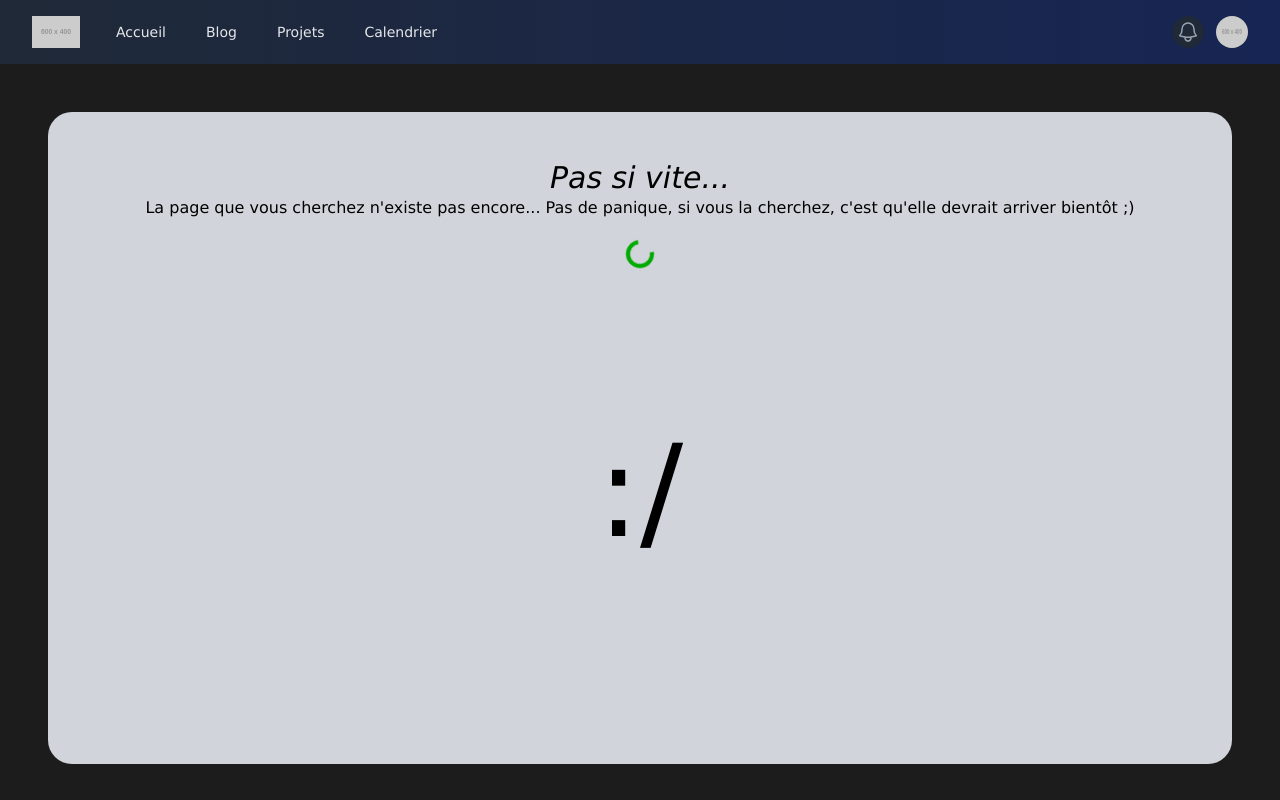
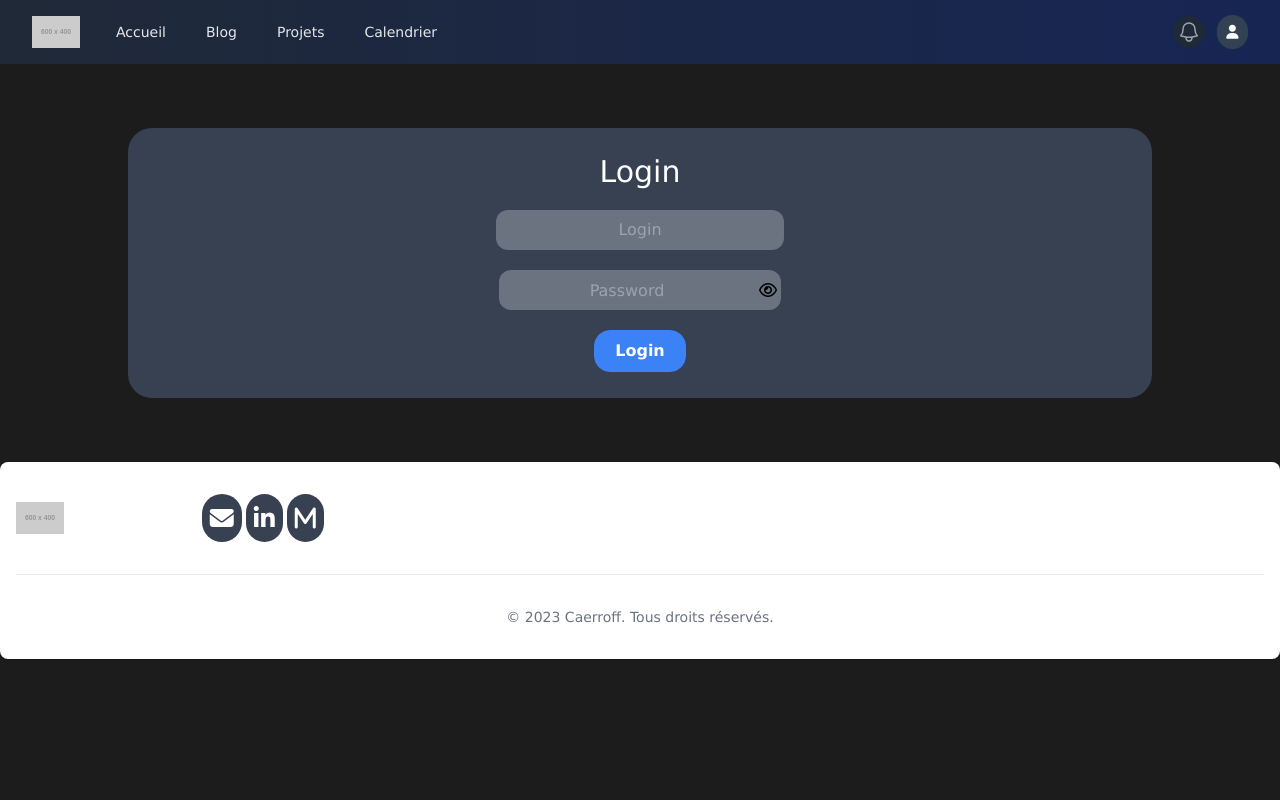
Before and after one commit to caerroff/site-perso, a React (Vite) app in the folder frontend/: page /login in a window 1280 px wide. Shown: the top 800 px of the page. Built offline with nearby package versions, Linux system fonts and the light colour scheme.

Commit message:
feat(admin) added login page

```diff
--- a/frontend/src/components/Header/header.tsx
+++ b/frontend/src/components/Header/header.tsx
@@ -55,8 +55,8 @@ function Header() {
 
                         <div className="relative ml-3">
                             <div>
-                                <button className="relative flex rounded-full bg-gray-800 text-sm focus:outline-none focus:ring-2 focus:ring-purple-500" id="user-menu-button" aria-expanded="false" aria-haspopup="true">
-                                    <img className="h-8 w-8 rounded-full" src="https://placehold.co/600x400" alt="" />
+                                <button className="relative flex rounded-full bg-gray-800 text-sm active:outline active:outline-white active:outline-2" id="user-menu-button" aria-expanded="false" aria-haspopup="true">
+                                    <Link to='/login' title='Login'><i className='fa fa-user bg-slate-700 p-[0.6rem] rounded-full text-white'></i></Link>
                                 </button>
                             </div>
                         </div>
--- a/frontend/src/main.tsx
+++ b/frontend/src/main.tsx
@@ -5,6 +5,7 @@ import Error from './pages/Error/Error.tsx'
 import Blog from './pages/Blog/Blog.tsx'
 import BlogNew from './pages/Blog/BlogNew.tsx'
 import Calendar from './pages/Calendar/Calendar.tsx'
+import Login from './pages/Login/index.tsx'
 import './index.css'
 import Header from './components/Header/header.tsx'
 import { BrowserRouter as Router, Routes, Route } from 'react-router-dom'
@@ -21,6 +22,7 @@ ReactDOM.createRoot(document.getElementById('root')!).render(
         <Route path='/blog/new' element={<BlogNew />} />
         <Route path='/projects' element={<Projects />} />
         <Route path='/calendar' element={<Calendar />} />
+        <Route path='/login' element={<Login />} />
         <Route path='*' element={<Error />} />
       </Routes>
       <Footer />
--- /dev/null
+++ b/frontend/src/pages/Login/index.tsx
@@ -0,0 +1,41 @@
+function Login() {
+    function login() {
+        console.log('attempt login')
+        const login = document.getElementById('login') as HTMLInputElement
+        const password = document.getElementById('password') as HTMLInputElement
+        if (login.value === 'admin' && password.value === 'admin') {
+            localStorage.setItem('token', 'admin')
+            window.location.href = '/'
+        }
+    }
+
+    function showPassword() {
+        const password = document.getElementById('password') as HTMLInputElement
+        const eye = document.getElementById('eye') as HTMLInputElement
+        if (password.type === 'password') {
+            password.type = 'text'
+            eye.classList.remove('fa-eye')
+            eye.classList.add('fa-eye-slash')
+        } else {
+            password.type = 'password'
+            eye.classList.remove('fa-eye-slash')
+            eye.classList.add('fa-eye')
+        }
+    }
+
+    return (
+        <>
+            <div className="mx-5 space-y-5 md:mx-[10%] my-[5%] p-[2%] bg-gray-700 text-center rounded-xl md:rounded-3xl text-white">
+                <h1 className='text-xl md:text-3xl'>Login</h1>
+                <div className='flex flex-col items-center space-y-5'>
+                    <input className='bg-gray-500 h-10 w-72 text-white rounded-xl text-center focus:outline focus:outline-slate-400' placeholder='Login' id="login" />
+                    <div className='rounded-2xl'><input type='password' className='focus:outline focus:outline-slate-400 bg-gray-500 h-10 w-64 text-white rounded-l-xl text-center outline-' placeholder='Password' id='password' ></input><button id='eye' className='fa fa-eye h-10 bg-gray-500 text-black p-1 rounded-r-xl' onClick={() => { showPassword() }} /></div>
+                    <button className='bg-blue-500 hover:bg-blue-800 active:bg-blue-900 text-white border border-blue-500 hover:border-red-300 font-bold p-2 px-5 rounded-2xl'
+                        onClick={() => login()}>Login</button>
+                </div>
+            </div>
+        </>
+    )
+}
+
+export default Login
```
